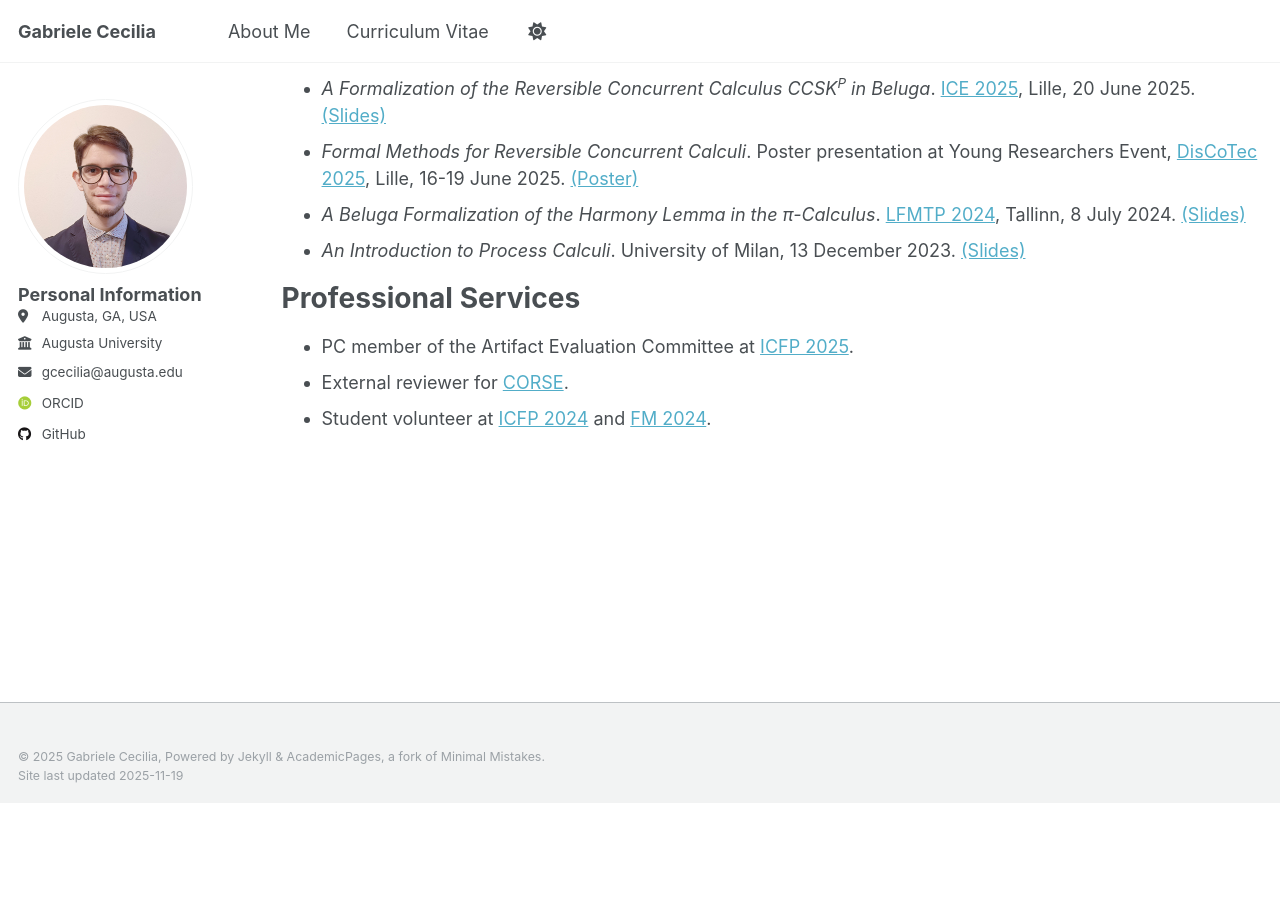
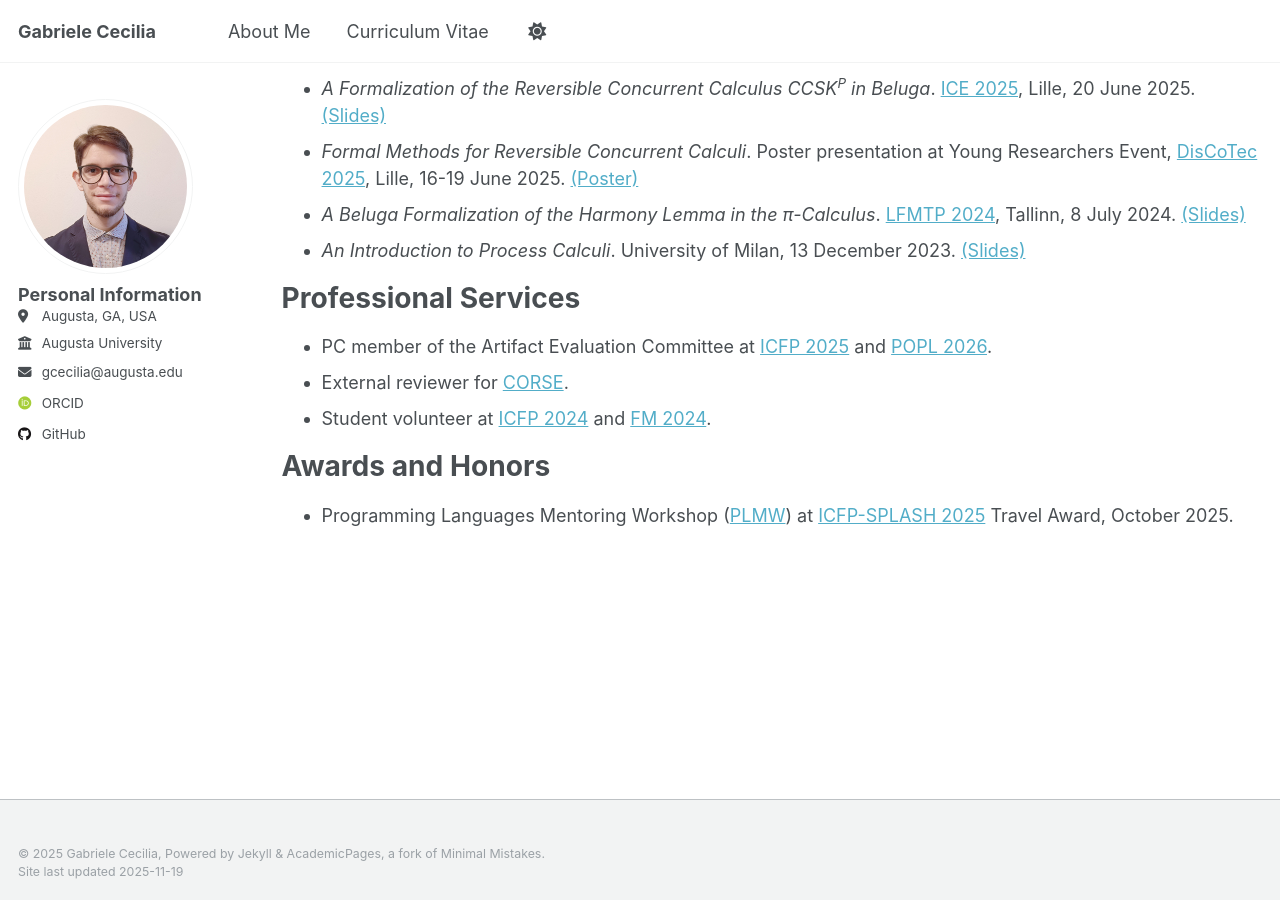
Before and after one commit to GabrieleCecilia/gabrielececilia.github.io, a Jekyll site: the page built from _pages/cv.md, in a window 1280 px wide and 900 px high, scrolled down 645 px. Built offline with Jekyll 4.4.1, drawn with Linux system fonts in a browser that asks for light colours; some web fonts are replaced; before the commit the page ends 1448 px from its top, so only the background shows below that.

Commit message:
oct/nov 25 updates

```diff
--- a/_pages/cv.md
+++ b/_pages/cv.md
@@ -31,6 +31,10 @@ Talks and Presentations
 
 Professional Services
 ======
-* PC member of the Artifact Evaluation Committee at [ICFP 2025](https://icfp25.sigplan.org/).
+* PC member of the Artifact Evaluation Committee at [ICFP 2025](https://icfp25.sigplan.org/) and [POPL 2026](https://popl26.sigplan.org/).
 * External reviewer for [CORSE](https://www.discotec.org/2025/satellite/corse).
 * Student volunteer at [ICFP 2024](https://icfp24.sigplan.org/) and [FM 2024](https://www.fm24.polimi.it/).
+
+Awards and Honors
+======
+* Programming Languages Mentoring Workshop ([PLMW](https://conf.researchr.org/home/icfp-splash-2025/PLMW-ICFP-SPLASH-2025)) at [ICFP-SPLASH 2025](https://conf.researchr.org/home/icfp-splash-2025) Travel Award, October 2025.
```
